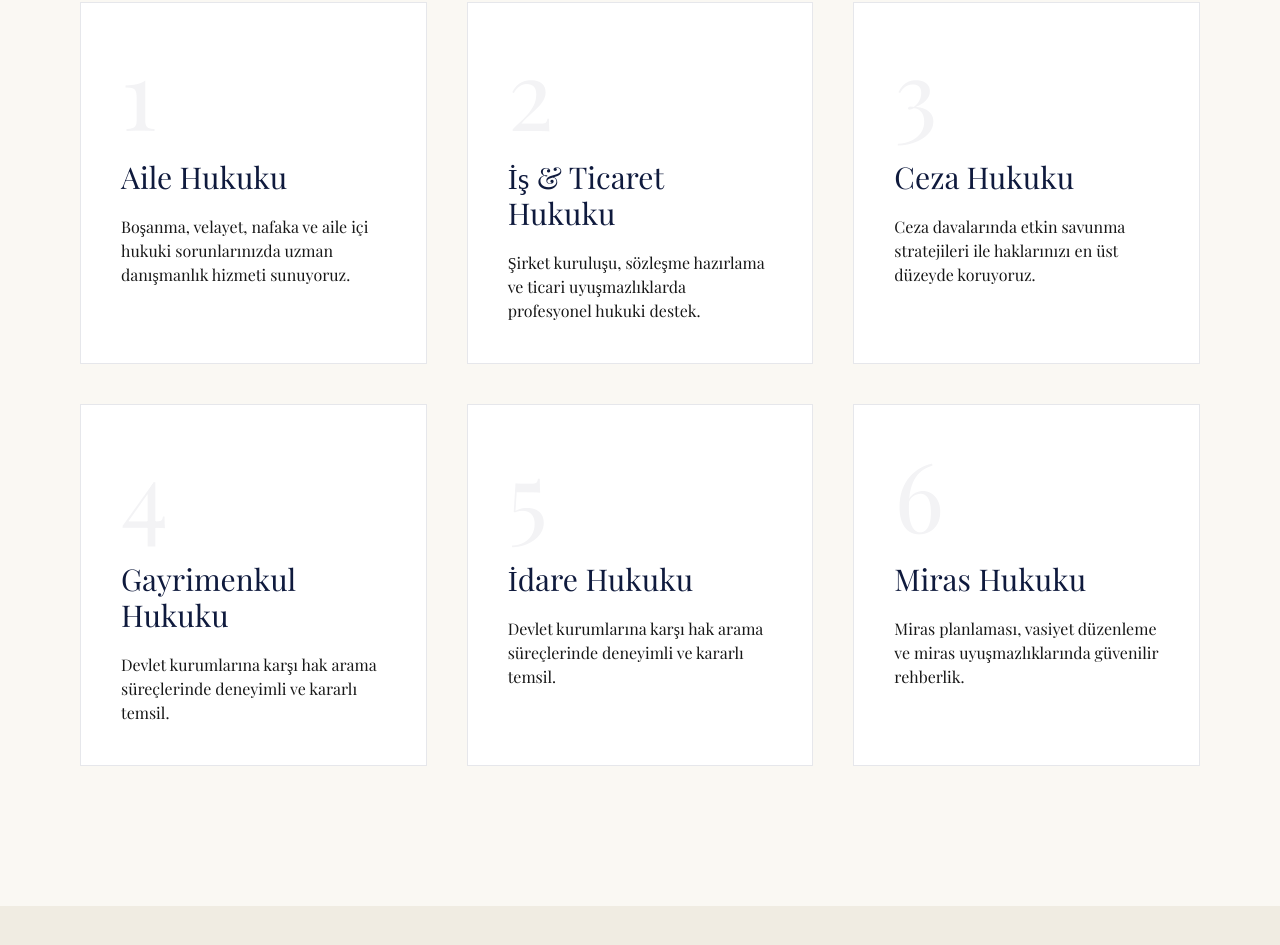
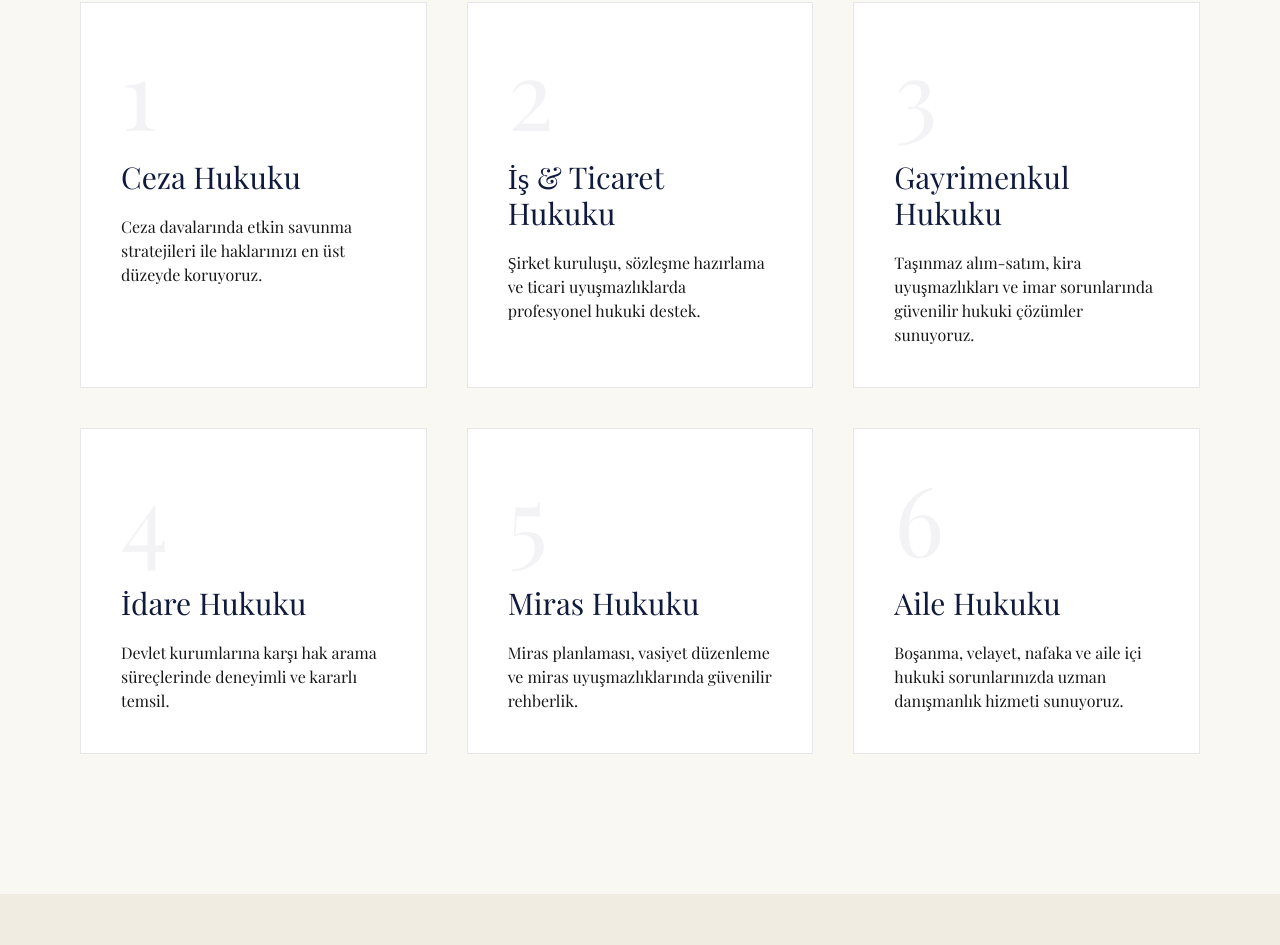
Before and after one commit to yarenerol/Bosfor-Hukuk-Website, a Next.js app: page / in a window 1280 px wide. Shown: the part 1018-1963 px from the top of the page. Built offline with nearby package versions, Linux system fonts and the light colour scheme.

Commit message:
Services order changed.

```diff
--- a/src/components/Services.jsx
+++ b/src/components/Services.jsx
@@ -17,12 +17,12 @@ const raleway = Raleway({
 })
 
 const hizmetler = [
-    {id: 1, service: "Aile Hukuku", desc: "Boşanma, velayet, nafaka ve aile içi hukuki sorunlarınızda uzman danışmanlık hizmeti sunuyoruz."},
+    {id: 1, service: "Ceza Hukuku", desc: "Ceza davalarında etkin savunma stratejileri ile haklarınızı en üst düzeyde koruyoruz."},
     {id: 2, service: "İş & Ticaret Hukuku", desc: "Şirket kuruluşu, sözleşme hazırlama ve ticari uyuşmazlıklarda profesyonel hukuki destek."},
-    {id: 3, service: "Ceza Hukuku", desc: "Ceza davalarında etkin savunma stratejileri ile haklarınızı en üst düzeyde koruyoruz."},
-    {id: 4, service: "Gayrimenkul Hukuku", desc: "Devlet kurumlarına karşı hak arama süreçlerinde deneyimli ve kararlı temsil."},
-    {id: 5, service: "İdare Hukuku", desc: "Devlet kurumlarına karşı hak arama süreçlerinde deneyimli ve kararlı temsil."},
-    {id: 6, service: "Miras Hukuku", desc: "Miras planlaması, vasiyet düzenleme ve miras uyuşmazlıklarında güvenilir rehberlik."},
+    {id: 3, service: "Gayrimenkul Hukuku", desc: "Taşınmaz alım-satım, kira uyuşmazlıkları ve imar sorunlarında güvenilir hukuki çözümler sunuyoruz."},
+    {id: 4, service: "İdare Hukuku", desc: "Devlet kurumlarına karşı hak arama süreçlerinde deneyimli ve kararlı temsil."},
+    {id: 5, service: "Miras Hukuku", desc: "Miras planlaması, vasiyet düzenleme ve miras uyuşmazlıklarında güvenilir rehberlik."},
+    {id: 6, service: "Aile Hukuku", desc: "Boşanma, velayet, nafaka ve aile içi hukuki sorunlarınızda uzman danışmanlık hizmeti sunuyoruz."},
 ]
 const Hizmetler = ()=>{
     return (
```
